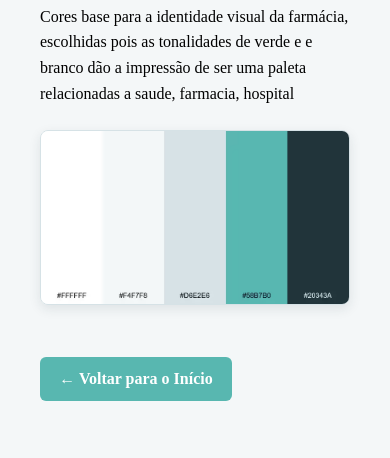
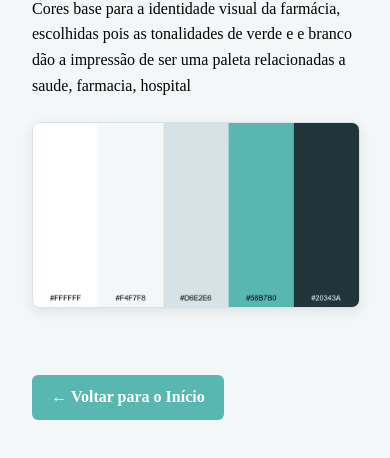
Before and after one commit to LuizCarlosdeCastro/repositoriowebfront, a plain HTML site: page pages/paleta.html in a window 390 px wide. Shown: the part 176-634 px from the top of the page. Drawn offline with Linux system fonts and the light colour scheme; a web font is replaced by a local one.

Commit message:
atv 8 menu e responsividade basica

```diff
--- a/assets/css/styles.css
+++ b/assets/css/styles.css
@@ -5,6 +5,7 @@ audio{
     left: 50%;
     transform: translateX(-50%);
     z-index: 1000;
+    max-width: 90%;
 }
 
 /*paleta escolhida para o projeto*/
@@ -22,6 +23,8 @@ body {
   color: var(--color-dark);
   padding: 2rem;
   line-height: 1.6;
+  max-width: 1000px;
+  margin: 0 auto;
 }
 
 h1 {
@@ -53,7 +56,9 @@ a:hover {
 /* Ajustes na visualização da imagem */
 picture {
   display: block;
-  max-width: 100%;
+  width: 100%;
+  max-width: 800px;
+  margin: 1rem auto;
   box-shadow: 0 4px 12px rgba(32, 52, 58, 0.1);
   border-radius: 8px;
   overflow: hidden;
@@ -79,6 +84,9 @@ section {
   border: 1px dashed var(--color-primary);
   border-radius: 6px;
   margin-top: 1rem;
+  width: 100%;
+  max-width: 100%;
+  box-sizing: border-box;
 }
 
 article {
```
